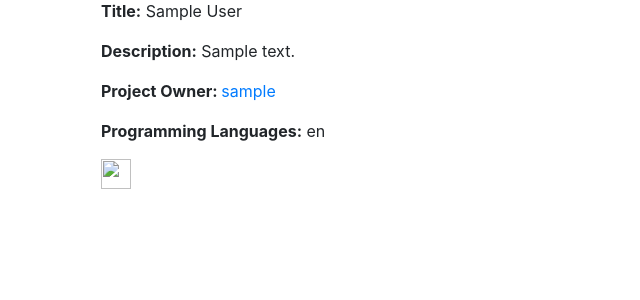
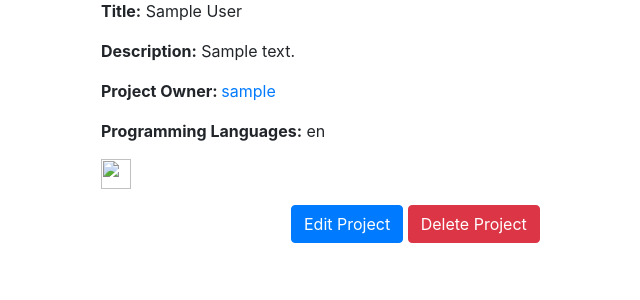
Before and after one commit to dragon-fire-fly/developer_matcher, a Django app: page /projects/1/ in a window 1280 px wide. Shown: the part 413-713 px from the top of the page, without its empty margins (269-909 px from the left). Run offline with Django 3.2, Linux system fonts and the light colour scheme; tables that the repository leaves empty hold one stand-in row (values such as "Sample post"); some libraries are stand-ins or nearby versions.

Commit message:
FEAT: Add delete project view & confirmation modal

```diff
--- a/app_home/templates/app_home/project_detail_view.html
+++ b/app_home/templates/app_home/project_detail_view.html
@@ -6,31 +6,70 @@
     <div class="row">
         <div class="col-md-8 offset-md-2">
             <h1 class="text-center">{{ project.title }}</h1>
+            {% if project.project_pic.values.0.project_picture %}
             <div class="circle-container">
                 <div class="circle-img">
                         <img src={{project.project_pic.values.0.project_picture.url}} alt="">
                 </div>
             </div>
+            {% else %}
+            <form method="POST"  enctype="multipart/form-data">
+                {% csrf_token %}
+                <input type="hidden" name="method" value="add">
+                {{ project_pic_form }}
+                <button type="submit">Add Project Pic</button>
+            </form>
+            {% endif %}
         </div>
     </div>
     <div class="row">
         <div class="col-md-8 offset-md-3">
             <p><strong>Title:</strong> {{ project.title }}</p>
             <p><strong>Description:</strong> {{ project.description }}</p>
-            {% if project.user.values.0.username %}
-            <p><strong>Project Owner: </strong><a href="{% url 'app_home:profile-detail-view' project.user.values.0.username %}">{{ project.user.values.0.username }}</a></p>
+            {% if project.user.values.0.id %}
+            <p><strong>Project Owner: </strong><a href="{% url 'app_home:profile-detail-view' project.user.values.0.id %}">{{ project.user.values.0.username }}</a></p>
             {% else %}
             <p><strong>Project Owner: </strong>This project no longer has an owner</p>
             {% endif %}
             <p><strong>Programming Languages:</strong>
                 {% for language in project.p_language.values %}
                 {{ language.language }}
-                {% endfor %}</p>
-                <p>{% for language in project.p_language.values %}
-                    <img src="{{ language.language_icon.url }}" alt="" class="icon-sm">
-                    {% endfor %}</p>
+                {% endfor %}
+            </p>
+            <p>{% for language in project.p_language.values %}
+                <img src="{{ language.language_icon.url }}" alt="" class="icon-sm">
+                {% endfor %}
+            </p>
 
+            <div class="row">
+                <div class="col-md-8 offset-md-3">
+                    <a href="{% url 'app_home:project-edit-view' project.pk %}" class="btn btn-primary">Edit Project</a>
+                    <a href="#" class="btn btn-danger" data-toggle="modal" data-target="#delete-project-modal">Delete Project</a>
+                </div>
+            </div>
+        </div>
+    </div>
+</div>
 
+<!-- Modal for delete button -->
+<!-- Modified from https://getbootstrap.com/docs/4.0/components/modal/ -->
+<div class="modal fade" id="delete-project-modal" tabindex="-1" role="dialog" aria-labelledby="deleteProjectModal" aria-hidden="true">
+    <div class="modal-dialog" role="document">
+        <div class="modal-content">
+            <div class="modal-header">
+                <h5 class="modal-title" id="deleteProjectModal">Are you sure?</h5>
+                <button type="button" class="close" data-dismiss="modal" aria-label="Close">
+                    <span id="close-modal-span" aria-hidden="true">&times;</span>
+                </button>
+            </div>
+            <div class="modal-body">
+                <p>This action will delete your project and any associated pictures.</p>
+                <p>This action is IRREVERSIBLE. Are you sure?</p>
+            </div>
+            <div class="modal-footer">
+                <button type="button" class="btn btn-primary" data-dismiss="modal">Cancel</button>
+                <a href="{% url 'app_home:delete-project' project.id %}" class="btn btn-danger" id="confirm-delete">Delete my project</a>
+            </div>
         </div>
     </div>
 </div>
--- a/app_home/urls.py
+++ b/app_home/urls.py
@@ -18,4 +18,8 @@ urlpatterns = [
     path(
         "projects/edit/<int:pk>/", views.EditProjectView.as_view(), name="project-edit-view"
     ),
+    path(
+        "projects/delete/<int:pk>/", views.DeleteProjectView.as_view(), name="delete-project"
+    ),
+
 ]
--- a/app_home/views.py
+++ b/app_home/views.py
@@ -1,6 +1,6 @@
 from django.shortcuts import render, redirect, get_object_or_404, reverse
 from django.views.generic import TemplateView, FormView
-from app_user.models import User, Project, ProgrammingLanguage
+from app_user.models import User, Project, ProgrammingLanguage, ProjectPicture
 from .forms import ProjectCreationForm, ProjectEditForm, AddProjectPictureForm
 from django.contrib import messages
 
@@ -130,10 +130,26 @@ class EditProjectView(TemplateView):
             return redirect(reverse("app_home:project-detail-view", kwargs={"pk": project.pk}))
         elif "profanity" in form.errors.as_text():
             messages.error(request, "Please do not use profanities in your project name!")
-            return redirect("app_home:project-edit-view", pk=kwargs["pk"])
+            return render(request, "app_home/edit_project.html", {"form": form})
         elif "duplicate_name" in form.errors.as_text():
             messages.error(request, "Project name already in use! Please choose another")
-            return redirect("app_home:project-edit-view", pk=kwargs["pk"])
+            return render(request, "app_home/edit_project.html", {"form": form})
         else:
             messages.error(request, "Please select at least one programming language")
-        return render(request, "app_home/edit_project.html", {})
+        return render(request, "app_home/edit_project.html", {"form": form})
+
+
+class DeleteProjectView(TemplateView):
+    model = Project
+    template_name = "app_home/about.html"
+
+    def get(self, request, *args, **kwargs):
+        project = get_object_or_404(Project, pk=kwargs["pk"])
+        project.delete()
+        messages.success(request, "Profile successfully deleted!")
+        return redirect(reverse("app_home:project-overview"))
+
+
+class AddProjectPicture(TemplateView):
+    model = ProjectPicture
+    template_name = "app_home/project_picture.html"
```
Also changed, not shown: app_home/forms.py (+8 -0 lines).
